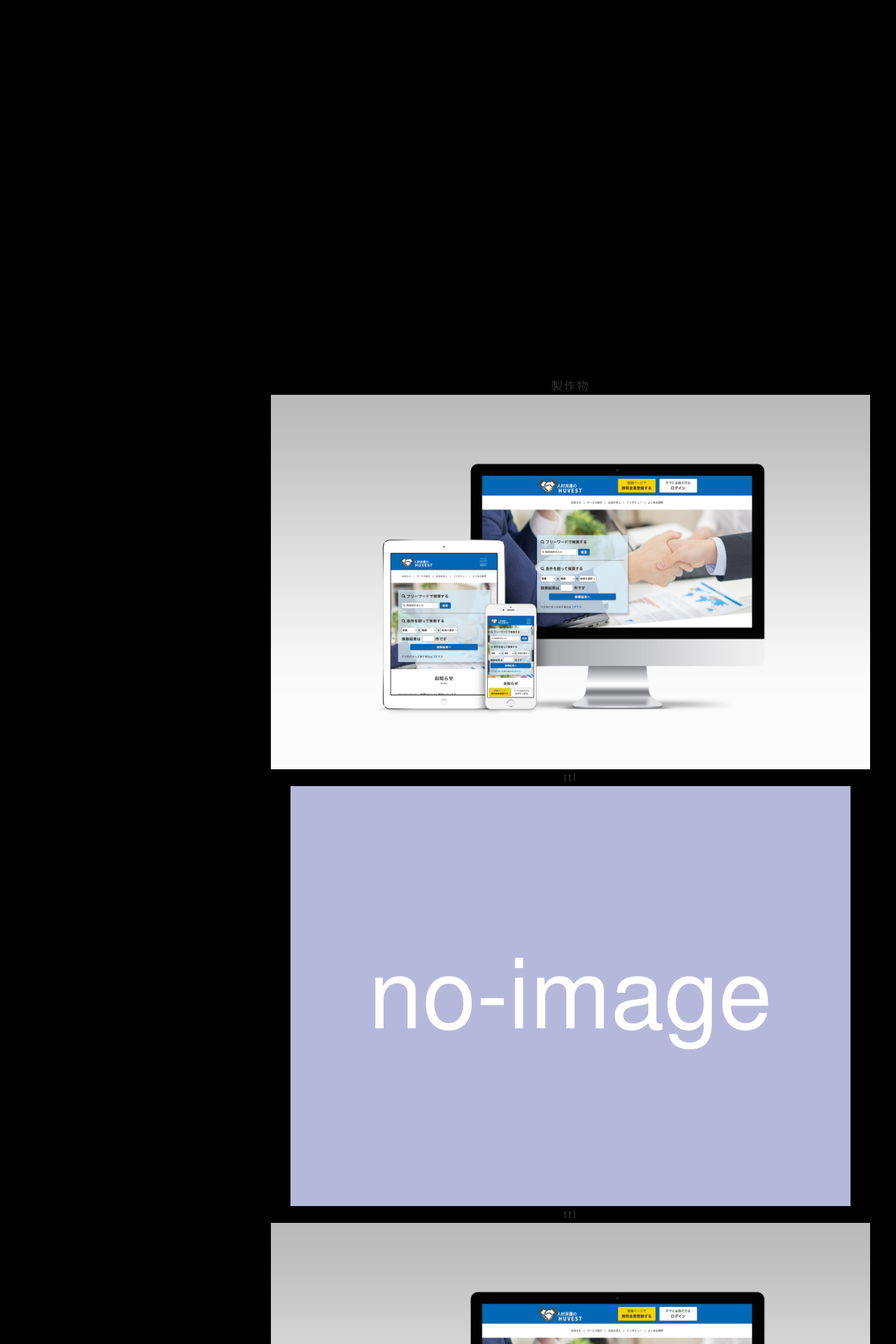
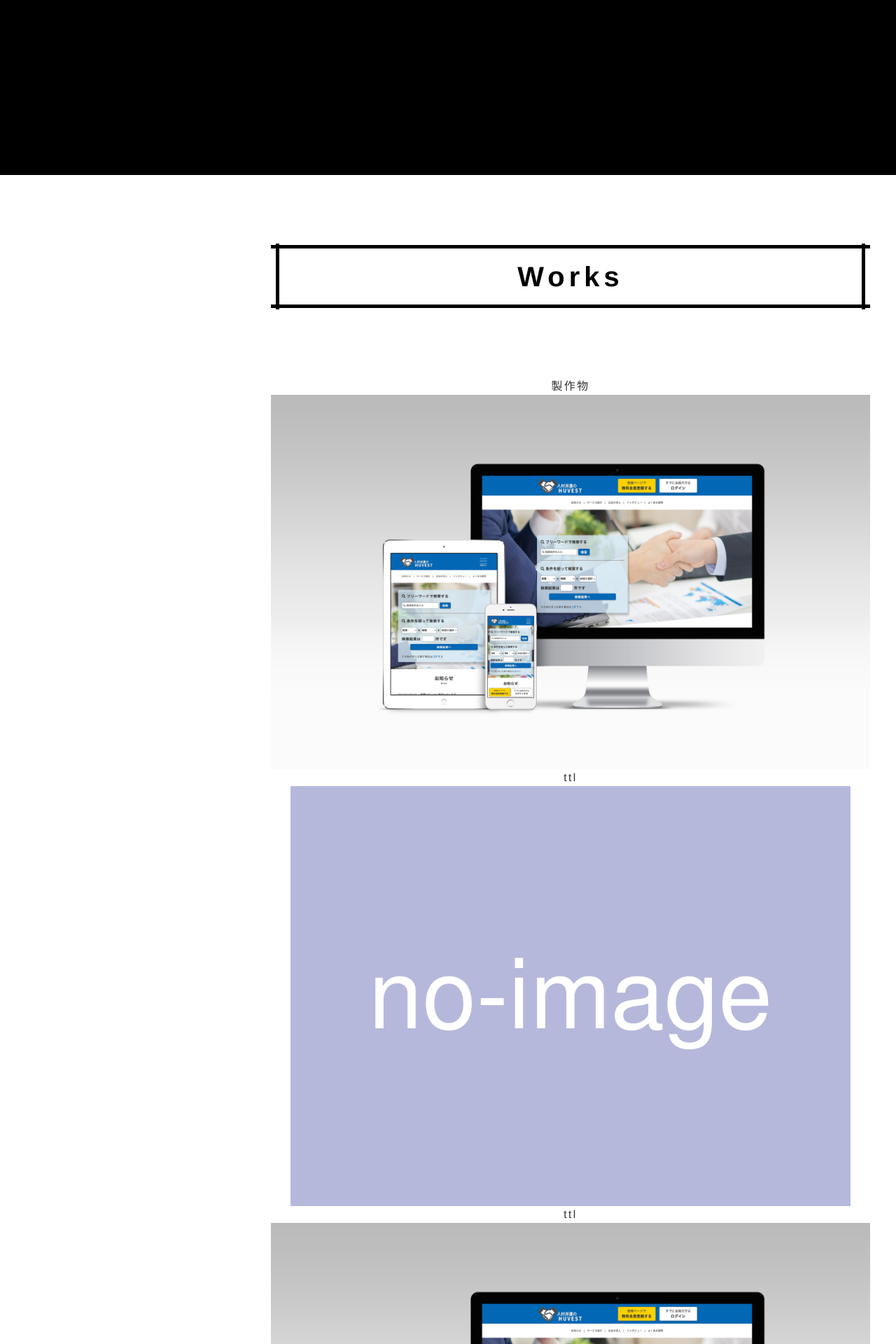
Before and after one commit to kbo580/new-portfolio, a PHP site: page /index.html in a window 1280 px wide. Shown: the part 550-2470 px from the top of the page at 70% size. Run offline with PHP 8.4, Linux system fonts and the light colour scheme; style sheets or scripts are compiled from the project's sources.

Commit message:
Add files via upload

```diff
--- a/css/styles.css
+++ b/css/styles.css
@@ -12,7 +12,6 @@ body, h1, h2, h3, h4, h5, p, ul, li, ol, dl, dt, dd, figure, input, textarea {
   -webkit-text-size-adjust: 100%;
   list-style: none;
   border-radius: 0;
-  background-color: #000;
 }
 
 a {
--- a/css/styles.scss
+++ b/css/styles.scss
@@ -15,7 +15,6 @@ body,h1,h2,h3,h4,h5,p,ul,li,ol,dl,dt,dd,figure,input,textarea {
   -webkit-text-size-adjust: 100%;
   list-style: none;
 	border-radius: 0;
-  background-color: #000;
 }
 
 a {
@@ -70,6 +69,7 @@ body {
   line-height: 1.5;
   letter-spacing: 0.15em;
   color: $textColorA;
+  // background-color: #000;
 }
 
 .inner{
```
Also changed, not shown: 1 other file.
